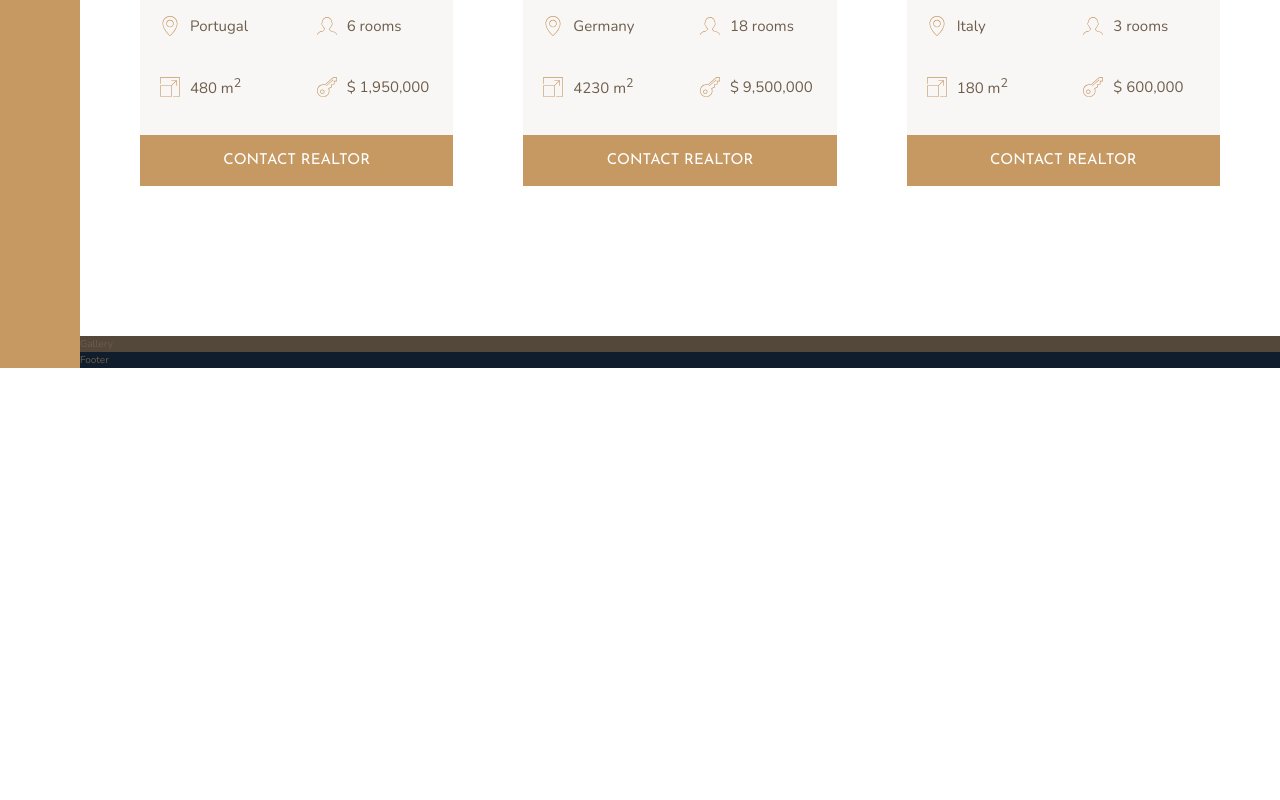
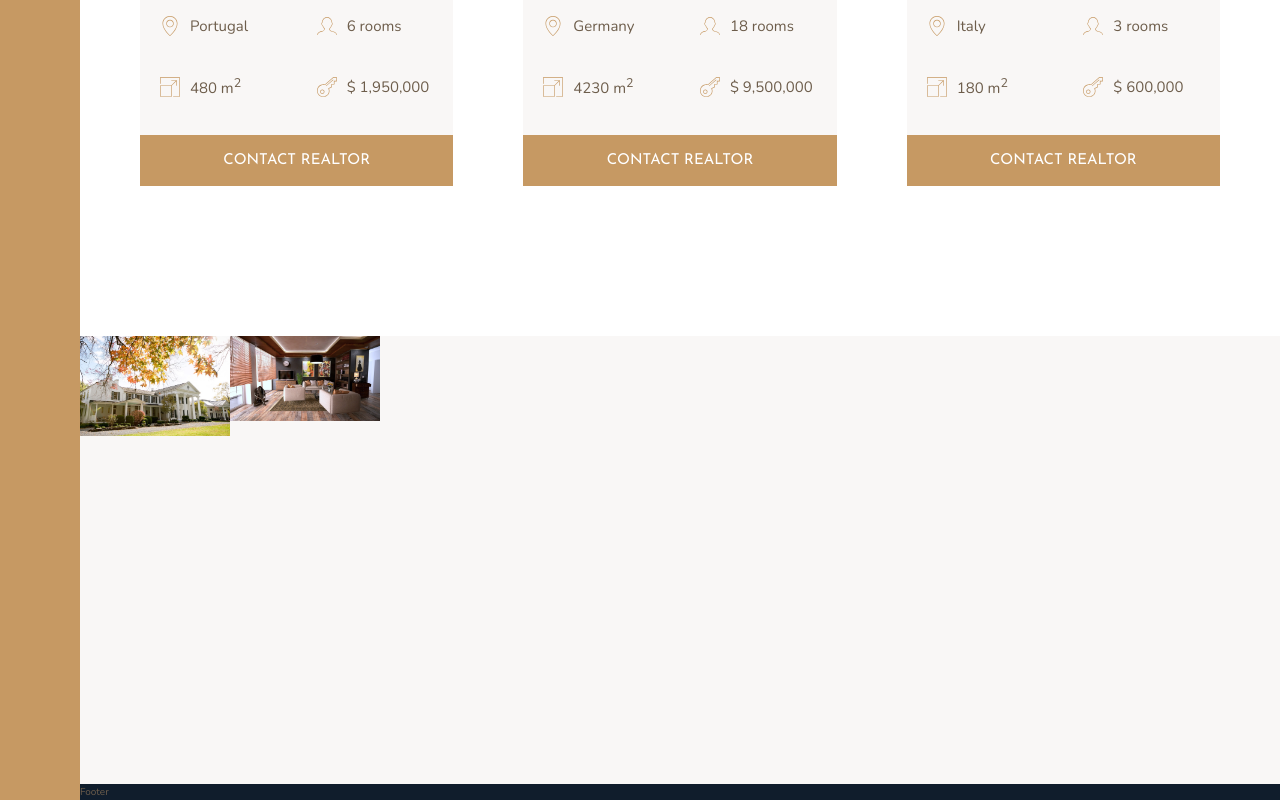
Before and after one commit to YudhaYuki/warna-property, a website: page index.html in a window 1280 px wide. Shown: the part 2736-3536 px from the top of the page. Before the commit the page ends 3104 px from the top, so only its background shows below. Drawn offline with nearby package versions, Linux system fonts and the light colour scheme.

Commit message:
GALLERY PART I, Creating 8x7 grids

```diff
--- a/index.html
+++ b/index.html
@@ -358,7 +358,9 @@
         </section>
 
         <section class="gallery">
-            Gallery
+            <img src="img/gal-1.jpeg" alt="Gallery image 1" class="gallery__img">
+            <img src="img/gal-2.jpeg" alt="Gallery image 2" class="gallery__img">
+
         </section>
 
         <footer class="footer">
--- a/sass/_gallery.scss
+++ b/sass/_gallery.scss
@@ -1,4 +1,14 @@
 .gallery {
-    background-color: $color-grey-dark-1;
+    background-color: $color-grey-light-1;
     grid-column: full-start / full-end;
+
+    display: grid;
+    grid-template-columns: repeat(8, 1fr);
+    grid-template-rows: repeat(7, 5vw); // to keep the flexibility height when screen are resized.
+    // grid-gap: 1.5rem;
+    // padding: 1.5rem;
+
+    & > * {
+        width: 100%;
+    }
 }
```
Also changed, not shown: css/style.css.
